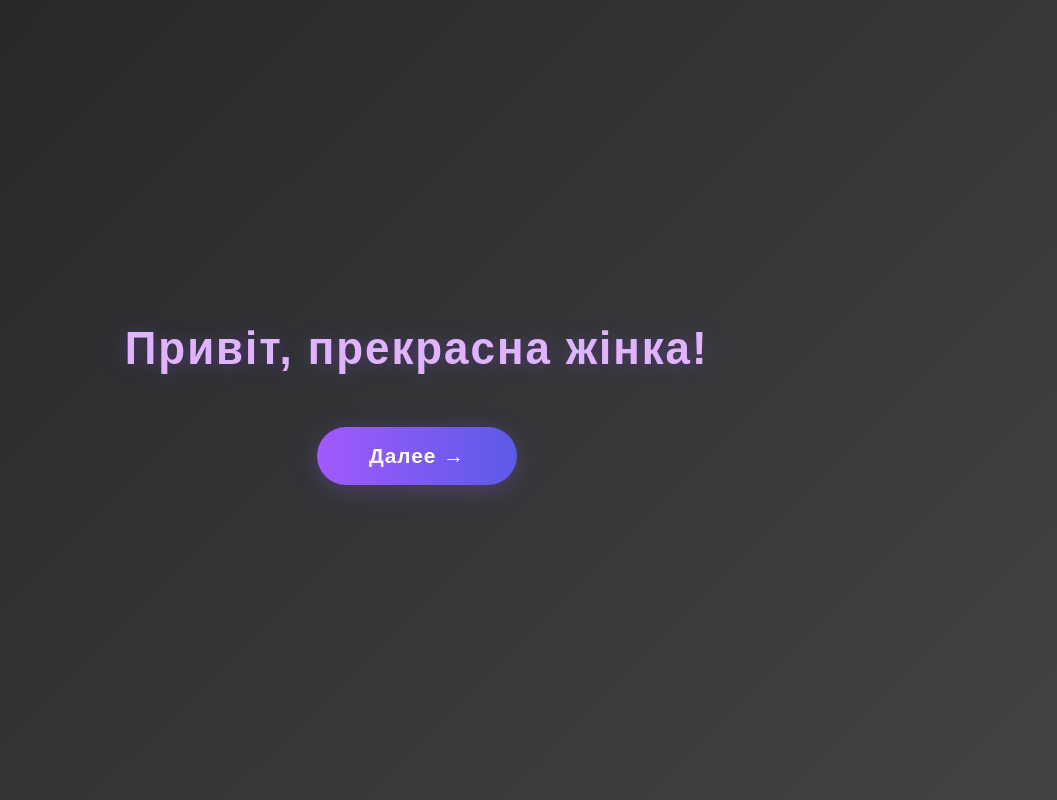
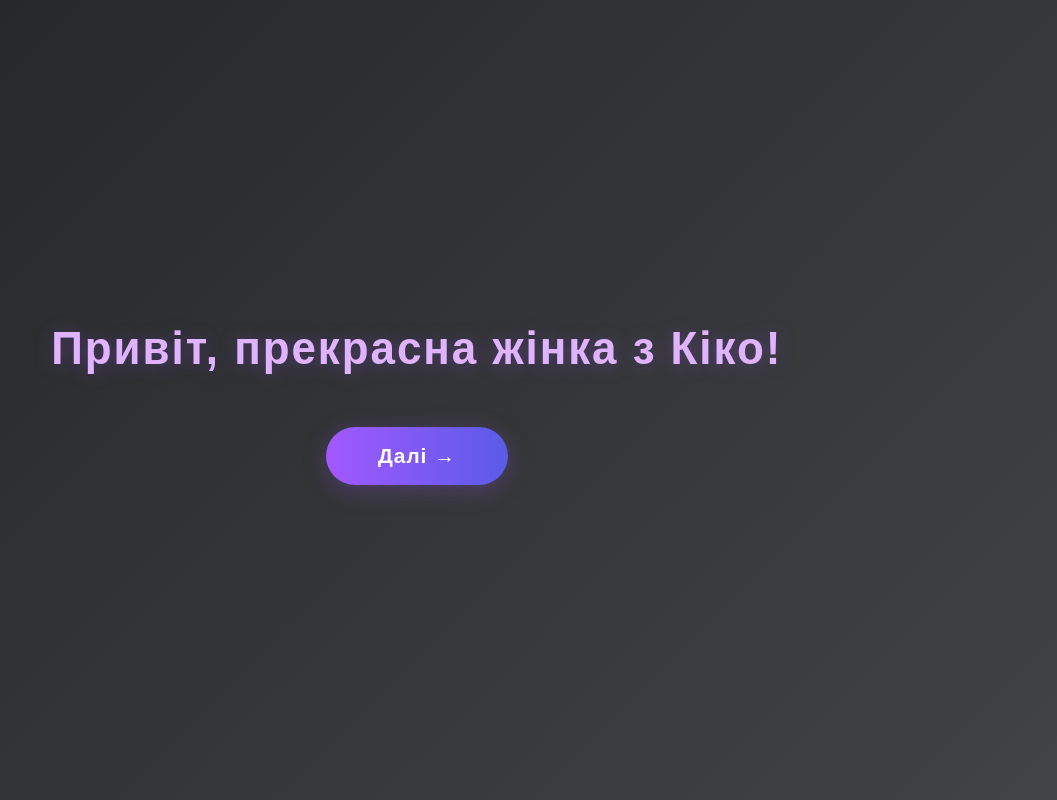
Before and after one commit to 057zanyato/submissive, a plain HTML site: page index.html in a window 1280 px wide. Shown: the whole page, without its empty margins (223-1280 px from the left). Drawn offline with Linux system fonts and the light colour scheme.

Commit message:
Update index.html

```diff
--- a/index.html
+++ b/index.html
@@ -102,8 +102,8 @@
 <body>
   <div id="main-content">
     <div class="fade-in" id="step1">
-      <div class="jump-text">Привіт, прекрасна жінка!</div>
-      <button class="next-button" onclick="showStep2()">Далее &rarr;</button>
+      <div class="jump-text">Привіт, прекрасна жінка з Кіко!</div>
+      <button class="next-button" onclick="showStep2()">Далі &rarr;</button>
     </div>
     <div class="fade-in" id="step2" style="display:none;">
       <div id="confetti" class="confetti"></div>
```
